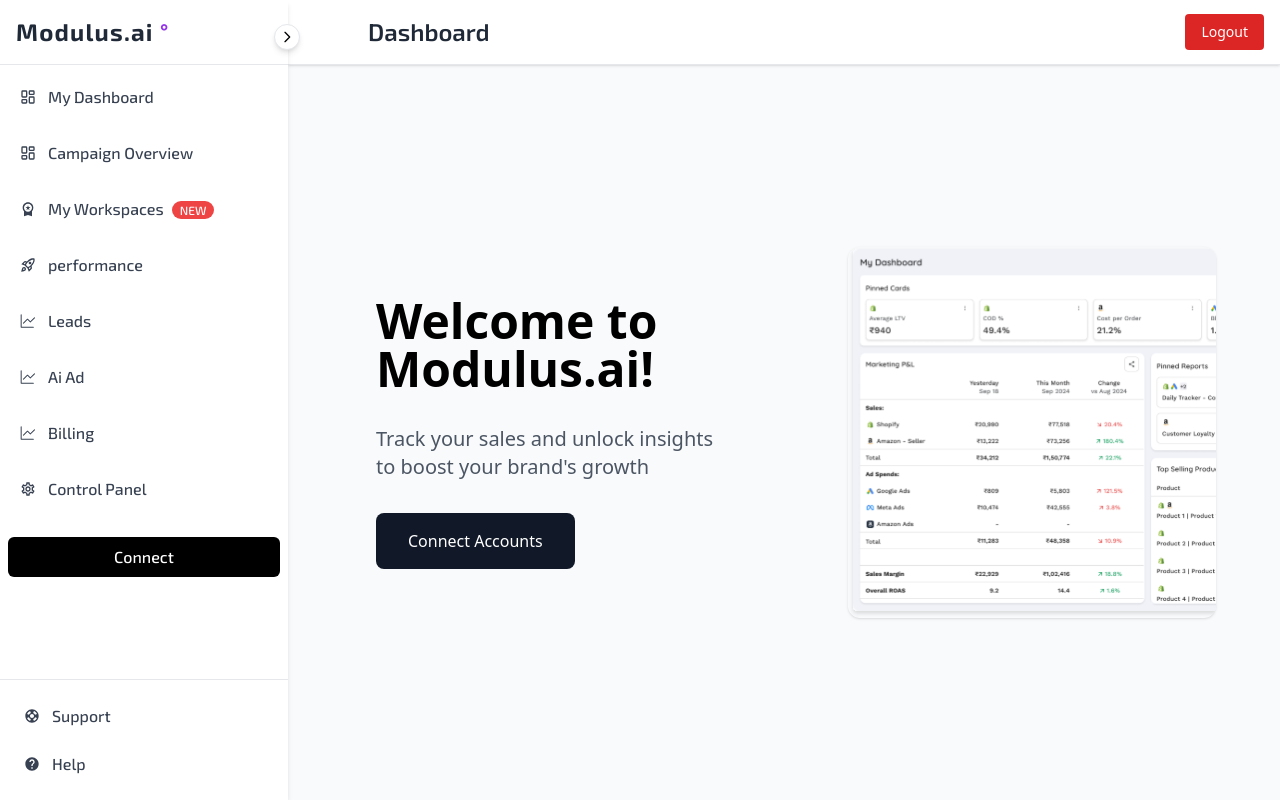
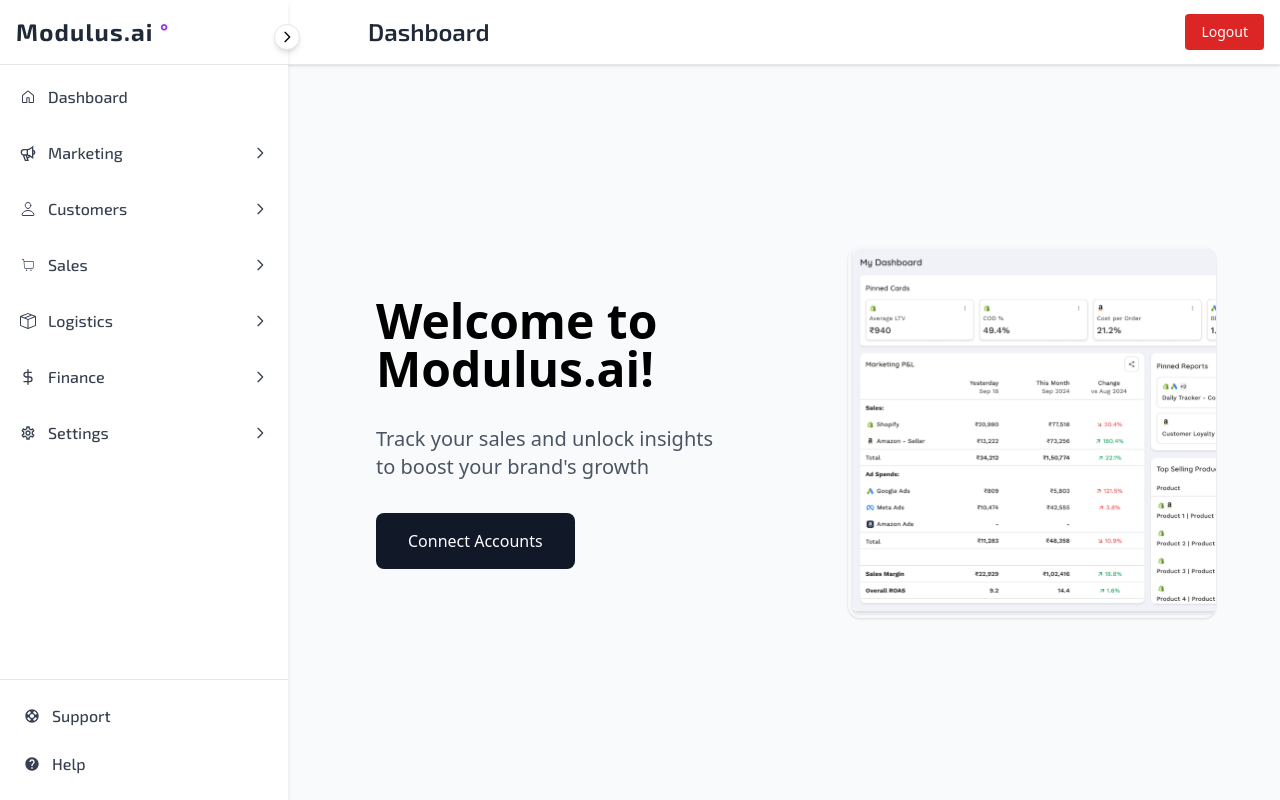
Before and after one commit to Team-Modulus/modulus-frontend, a React (Vite) app: page /dashboard in a window 1280 px wide. Built offline with nearby package versions, Linux system fonts and the light colour scheme.

Commit message:
feat: Enhance Sidebar with new menu items and improve mobile responsiveness; update Settings to manage active tab based on location state

```diff
--- a/src/component/Sidebar.jsx
+++ b/src/component/Sidebar.jsx
@@ -1,95 +1,200 @@
-import React, { useState } from 'react';
-import { LuLayoutDashboard } from "react-icons/lu";
-import { MdWorkspacePremium } from "react-icons/md";
-import { MdOutlineRocketLaunch } from "react-icons/md";
-import { GoGraph } from "react-icons/go";
-import { MdOutlineSettings } from "react-icons/md";
-import { MdOutlineSupport } from "react-icons/md";
-import { MdOutlineHelp } from "react-icons/md";
-import { Link } from 'react-router-dom';
-
+import React, { useState } from "react";
+import { GoHome } from "react-icons/go";
+import { GrAnnounce, GrEmptyCircle } from "react-icons/gr";
+import { IoCall, IoPersonOutline, IoReload } from "react-icons/io5";
+import { CiShoppingCart } from "react-icons/ci";
+import { BsBoxSeam, BsBuilding, BsGraphUpArrow, BsPersonAdd } from "react-icons/bs";
+import { FiBarChart, FiDollarSign } from "react-icons/fi";
+import { MdOutlineSettings, MdOutlineSupport, MdOutlineHelp } from "react-icons/md";
+import { Link } from "react-router-dom";
+import { SlSocialFacebook } from "react-icons/sl";
+import { LuBoxes } from "react-icons/lu";
+import { PiChartLineDown, PiChartLineUp } from "react-icons/pi";
+import { RiMoneyDollarBoxLine } from "react-icons/ri";
 const Sidebar = () => {
   const [isCollapsed, setIsCollapsed] = useState(false);
   const [isMobileMenuOpen, setIsMobileMenuOpen] = useState(false);
+  const [openMenu, setOpenMenu] = useState(null);
 
-  const toggleMobileMenu = () => {
-    setIsMobileMenuOpen(!isMobileMenuOpen);
+  const toggleMobileMenu = () => setIsMobileMenuOpen(!isMobileMenuOpen);
+  const handleToggleSubmenu = (label) => {
+    setOpenMenu(openMenu === label ? null : label);
   };
 
-  const menuItems = [
+   const menuItems = [
     {
-      icon: (<LuLayoutDashboard/>),
-      label: 'My Dashboard',
+      icon: <GoHome />,
+      label: "Dashboard",
+      to: "/dashboard",
       hasNew: false,
-      to: '/dashboard',
-    },
-      {
-      icon: (<LuLayoutDashboard/>),
-      label: 'Campaign Overview',
-      hasNew: false,
-      to: 'overview',
+      // children: [
+      //   { label: "Analytics", to: "/dashboard/analytics" },
+      //   { label: "Reports", to: "/dashboard/reports" },
+      // ],
     },
     {
-      icon: (<MdWorkspacePremium/>),
-      label: 'My Workspaces',
+      icon: <GrAnnounce />,
+      label: "Marketing",
+      to: "workspace-connect",
       hasNew: true,
-      to: 'workspace-connect',
+      children: [
+        { icon: <BsGraphUpArrow />, label: "Perfomance", to: "perfomance" },
+        { icon:<SlSocialFacebook/>,label: "Social Media", to: "social-media" },
+         { icon:<GrEmptyCircle/>,label: "Campaign", to: "campaign" },
+      ],
     },
     {
-      icon: (<MdOutlineRocketLaunch/>),
-      label: 'performance',
+      icon: <IoPersonOutline />,
+      label: "Customers",
+      to: "performance",
       hasNew: false,
-      to: 'performance',
+      children: [
+        { icon:<FiBarChart/>,label: "Analytics", to: "analytics" },
+        { icon:<IoReload/>,label: "Refund & Return", to: "refund-return" },
+      ],
     },
     {
-      icon: (<GoGraph/>),
-      label: 'Leads',
+      icon: <CiShoppingCart />,
+      label: "Sales",
+      to: "leads",
       hasNew: false,
-      to: 'leads',
+      children: [
+        { icon:<CiShoppingCart/>,label: "Orders", to: "orders" },
+        {icon:<BsPersonAdd/>, label: "Leads", to: "leads" },
+        { icon:<IoCall/>,label: "Calls", to: "calls" },
+      ],
     },
      {
-      icon: (<GoGraph/>),
-      label: 'Ai Ad',
+      icon: <BsBoxSeam />,
+      label: "Logistics",
+      to: "settings",
       hasNew: false,
-      to: 'ads-creation',
+      children: [
+        { icon:<LuBoxes/>,label: "Inventory", to: "Inventory" },
+        {  icon:<BsBuilding/>,label: "Vendors", to: "vendors" },
+      ],
     },
-     {
-      icon: (<GoGraph/>),
-      label: 'Billing',
+       {
+      icon: <FiDollarSign />,
+      label: "Finance",
+      to: "",
       hasNew: false,
-      to: 'billing',
+      children: [
+     {  icon:<PiChartLineUp/>,label: "Revenue", to: "vendors" },
+         {  icon:<RiMoneyDollarBoxLine/>,label: "P&L", to: "vendors" },
+          {  icon:<PiChartLineDown/>,label: "Expenses", to: "vendors" },
+           {  icon:<BsBuilding/>,label: "Forecasting", to: "vendors" },
+      ],
     },
     {
-      icon: (<MdOutlineSettings/>),
-      label: 'Control Panel',
+      icon: <MdOutlineSettings />,
+      label: "Settings",
+      to: "settings",
       hasNew: false,
-      to: 'settings',
-    }
+    children: [
+  { label: "Account Settings", to: "settings", state: { tab: "account" } },
+  { label: "Integrations", to: "settings", state: { tab: "integrations" } },
+],
+    },
   ];
 
+
   const bottomMenuItems = [
-    {
-      icon: (<MdOutlineSupport/>),
-      label: 'Support',
-      to: '#',
-    },
-    {
-      icon: (<MdOutlineHelp/>),
-      label: 'Help',
-      to: '#',
-    }
+    { icon: <MdOutlineSupport />, label: "Support", to: "#" },
+    { icon: <MdOutlineHelp />, label: "Help", to: "#" },
   ];
+
+  const renderMenu = () => (
+    <nav className="flex-1 p-2 space-y-2 overflow-y-auto">
+     {menuItems.map((item, index) => (
+  <div key={index}>
+    {item.label === "Dashboard" ? (
+      // Dashboard link (no collapse)
+      <Link
+        to={item.to}
+        className="flex items-center w-full p-3 text-gray-700 hover:bg-gray-200 rounded-md transition duration-200"
+      >
+        {item.icon}
+        <span className={`ml-3 flex-1 text-left ${isCollapsed ? "hidden" : "block"}`}>
+          {item.label}
+        </span>
+      </Link>
+    ) : item.children ? (
+      // Items with submenu
+      <button
+        onClick={() => handleToggleSubmenu(item.label)}
+        className="flex items-center w-full p-3 text-gray-700 hover:bg-gray-200 rounded-md transition duration-200"
+      >
+        {item.icon}
+        <span className={`ml-3 flex-1 text-left ${isCollapsed ? "hidden" : "block"}`}>
+          {item.label}
+        </span>
+        {!isCollapsed && (
+          <svg
+            className={`w-4 h-4 transition-transform duration-300 ${
+              openMenu === item.label ? "rotate-90" : ""
+            }`}
+            fill="none"
+            stroke="currentColor"
+            viewBox="0 0 24 24"
+          >
+            <path strokeLinecap="round" strokeLinejoin="round" strokeWidth={2} d="M9 5l7 7-7 7" />
+          </svg>
+        )}
+      </button>
+    ) : (
+      // Other simple links without submenu
+      <Link
+        to={item.to}
+        className="flex items-center w-full p-3 text-gray-700 hover:bg-gray-200 rounded-md transition duration-200"
+      >
+        {item.icon}
+        <span className={`ml-3 flex-1 text-left ${isCollapsed ? "hidden" : "block"}`}>
+          {item.label}
+        </span>
+      </Link>
+    )}
+
+    {/* Submenu */}
+    {openMenu === item.label && item.children && (
+      <div className={`ml-8 mt-2 space-y-1 ${isCollapsed ? "ml-0 flex flex-col items-center" : ""}`}>
+        {item.children.map((child, childIndex) => (
+          <Link
+            key={childIndex}
+            to={child.to}
+            state={child.state}
+            className="flex items-center gap-2 p-2 text-sm text-gray-600 hover:bg-gray-100 rounded-md"
+            title={isCollapsed ? child.label : ""}
+          >
+            {child.icon && <span className="text-lg">{child.icon}</span>}
+            {!isCollapsed && <span>{child.label}</span>}
+          </Link>
+        ))}
+      </div>
+    )}
+  </div>
+))}
+
+    </nav>
+  );
 
   return (
     <>
-      <aside className={`${isCollapsed ? 'w-20' : 'w-72'} bg-white shadow-md flex flex-col p-3 py-8 lg:p-0 transition-all duration-300 relative hidden lg:flex font-exo font-medium`}>
-        {/* Toggle Button */}
+      {/* Desktop Sidebar */}
+      <aside
+        className={`${
+          isCollapsed ? "w-20" : "w-72"
+        } bg-white shadow-md flex flex-col p-3 py-8 lg:p-0 transition-all duration-300 relative hidden lg:flex font-exo font-medium`}
+      >
+        {/* Collapse Button */}
         <button
           onClick={() => setIsCollapsed(!isCollapsed)}
           className="absolute -right-3 top-6 bg-white rounded-full p-1 shadow-md border border-gray-200"
         >
           <svg
-            className={`w-4 h-4 transform transition-transform duration-300 ${isCollapsed ? 'rotate-180' : ''}`}
+            className={`w-4 h-4 transform transition-transform duration-300 ${
+              isCollapsed ? "rotate-180" : ""
+            }`}
             fill="none"
             stroke="currentColor"
             viewBox="0 0 24 24"
@@ -100,54 +205,34 @@
 
         <div className="p-4 border-b flex items-center justify-between lg:justify-start">
           <h1 className="text-2xl font-bold text-gray-800 tracking-wider">
-            {isCollapsed ? (
-              <span className="text-purple-600">M</span>
-            ) : (
-              <>Modulus.ai <span className="text-purple-600">°</span></>
-            )}
+            {isCollapsed ? <span className="text-purple-600">M</span> : <>Modulus.ai <span className="text-purple-600">°</span></>}
           </h1>
         </div>
 
-        <nav className="flex-1 p-2 space-y-2">
-          {menuItems.map((item, index) => (
-            <Link key={index} to={item.to} className="flex items-center p-3  text-gray-700 hover:bg-gray-200 rounded-md transition duration-200">
+        {renderMenu()}
+
+        {/* Bottom Menu */}
+        <div className={`p-4 border-t flex flex-col space-y-2 ${isCollapsed ? "hidden" : "block"}`}>
+          {bottomMenuItems.map((item, index) => (
+            <Link key={index} to={item.to} className="flex items-center p-2 text-gray-700 hover:bg-gray-200 rounded-md">
               {item.icon}
-              <span className={`ml-3 ${isCollapsed ? 'hidden' : 'block'}`}>
-                {item.label}
-                {item.hasNew && (
-                  <span className="ml-2 px-2 py-0.5 bg-red-500 text-white text-xs rounded-full">NEW</span>
-                )}
-              </span>
-            </Link>
-          ))}
-          <div className={`mt-auto pt-4 ${isCollapsed ? 'hidden' : 'block'}`}>
-            <Link to="workspace-connect">
-              <button className="w-full py-2 bg-black text-white rounded-md hover:bg-indigo-800 transition duration-300">Connect</button>
-            </Link>
-          </div>
-        </nav>
-
-        <div className={`p-4 border-t flex flex-col space-y-2 ${isCollapsed ? 'hidden' : 'block'}`}>
-          {bottomMenuItems.map((item, index) => (
-            <Link key={index} to={item.to} className="flex items-center p-2 text-gray-700 hover:bg-gray-200 rounded-md transition duration-200">
-              {item.icon}
-              <span className={`ml-3 ${isCollapsed ? 'hidden' : 'block'}`}>{item.label}</span>
+              <span className={`ml-3 ${isCollapsed ? "hidden" : "block"}`}>{item.label}</span>
             </Link>
           ))}
         </div>
       </aside>
 
-      {/* Mobile Menu Button */}
+      {/* Mobile Hamburger */}
       <button
         onClick={toggleMobileMenu}
         className="lg:hidden fixed top-4 left-4 z-50 p-2 rounded-md text-gray-600 hover:bg-gray-200 focus:outline-none"
       >
-        <svg className="w-6 h-6" fill="none" stroke="currentColor" viewBox="0 0 24 24" xmlns="http://www.w3.org/2000/svg">
+        <svg className="w-6 h-6" fill="none" stroke="currentColor" viewBox="0 0 24 24">
           <path strokeLinecap="round" strokeLinejoin="round" strokeWidth={2} d="M4 6h16M4 12h16M4 18h16" />
         </svg>
       </button>
 
-      {/* Mobile Menu Dropdown */}
+      {/* Mobile Sidebar Drawer */}
       {isMobileMenuOpen && (
         <div className="lg:hidden fixed inset-0 z-40">
           {/* Backdrop */}
@@ -156,40 +241,17 @@
             onClick={toggleMobileMenu}
           ></div>
 
-          {/* Menu Content */}
-          <div className="fixed inset-y-0 left-0 w-64 bg-white shadow-lg transform transition-transform duration-300 ease-in-out">
-            <div className="p-4 border-b">
-              <h1 className="text-2xl font-bold text-gray-800 tracking-wider">
-                {isCollapsed ? (
-                  <span className="text-purple-600">M</span>
-                ) : (
-                  <>MARTECKO <span className="text-purple-600">°</span></>
-                )}
-              </h1>
-            </div>
+          {/* Sidebar Content */}
+          <div className="fixed inset-y-0 left-0 w-64 bg-white shadow-lg p-4 overflow-y-auto">
+            <h1 className="text-2xl font-bold text-gray-800 mb-4">
+              Modulus.ai <span className="text-purple-600">°</span>
+            </h1>
 
-            <nav className="p-4 space-y-2">
-              {menuItems.map((item, index) => (
-                <Link key={index} to={item.to} className="flex items-center p-2 text-gray-700 hover:bg-gray-200 rounded-md transition duration-200">
-                  {item.icon}
-                  <span className="ml-3">
-                    {item.label}
-                    {item.hasNew && (
-                      <span className="ml-2 px-2 py-0.5 bg-red-500 text-white text-xs rounded-full">NEW</span>
-                    )}
-                  </span>
-                </Link>
-              ))}
-              <div className="mt-4">
-                <Link to="/workspace-connect">
-                  <button className="w-full py-2 bg-black text-white rounded-md hover:bg-indigo-800 transition duration-300">Connect</button>
-                </Link>
-              </div>
-            </nav>
+            {renderMenu()}
 
             <div className="p-4 border-t space-y-2">
               {bottomMenuItems.map((item, index) => (
-                <Link key={index} to={item.to} className="flex items-center p-2 text-gray-700 hover:bg-gray-200 rounded-md transition duration-200">
+                <Link key={index} to={item.to} className="flex items-center p-2 text-gray-700 hover:bg-gray-200 rounded-md">
                   {item.icon}
                   <span className="ml-3">{item.label}</span>
                 </Link>
```
Also changed, not shown: src/pages/dashboard/Settings.jsx (+15 -2 lines).
